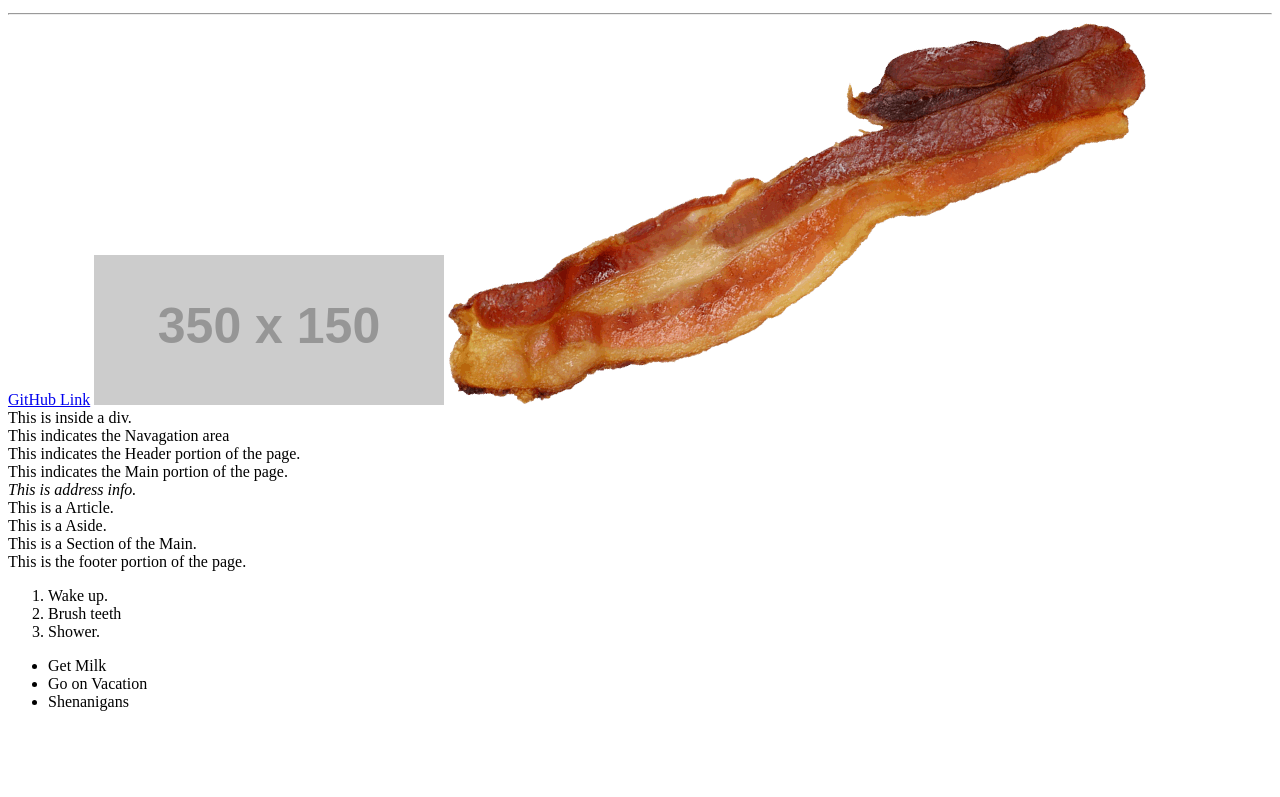
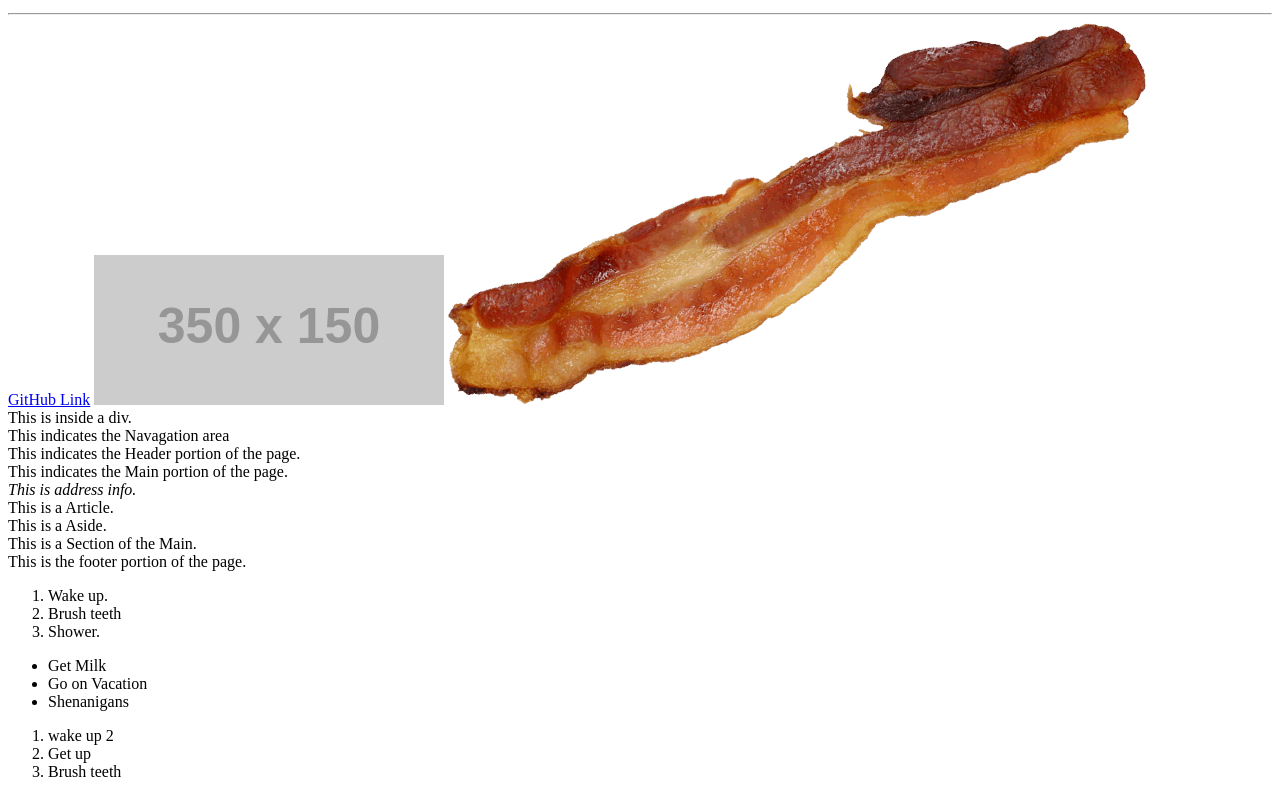
Before and after one commit to Quanluis/learning-html, a plain HTML site: page index.html in a window 1280 px wide. Shown: the part 377-1174 px from the top of the page. Before the commit the page ends 1104 px from the top, so only its background shows below. Drawn offline with Linux system fonts and the light colour scheme; placeholder pictures from the web are drawn by us.

Commit message:
changed list

```diff
--- a/index.html
+++ b/index.html
@@ -61,5 +61,10 @@
             <li>Go on Vacation</li>
             <li>Shenanigans</li>
         </ul>
+        <ol>
+        <li> wake up 2</li>
+        <li> Get up </li>
+        <li>Brush teeth</li>
+        </ol>
     </body>
 </html>
```
